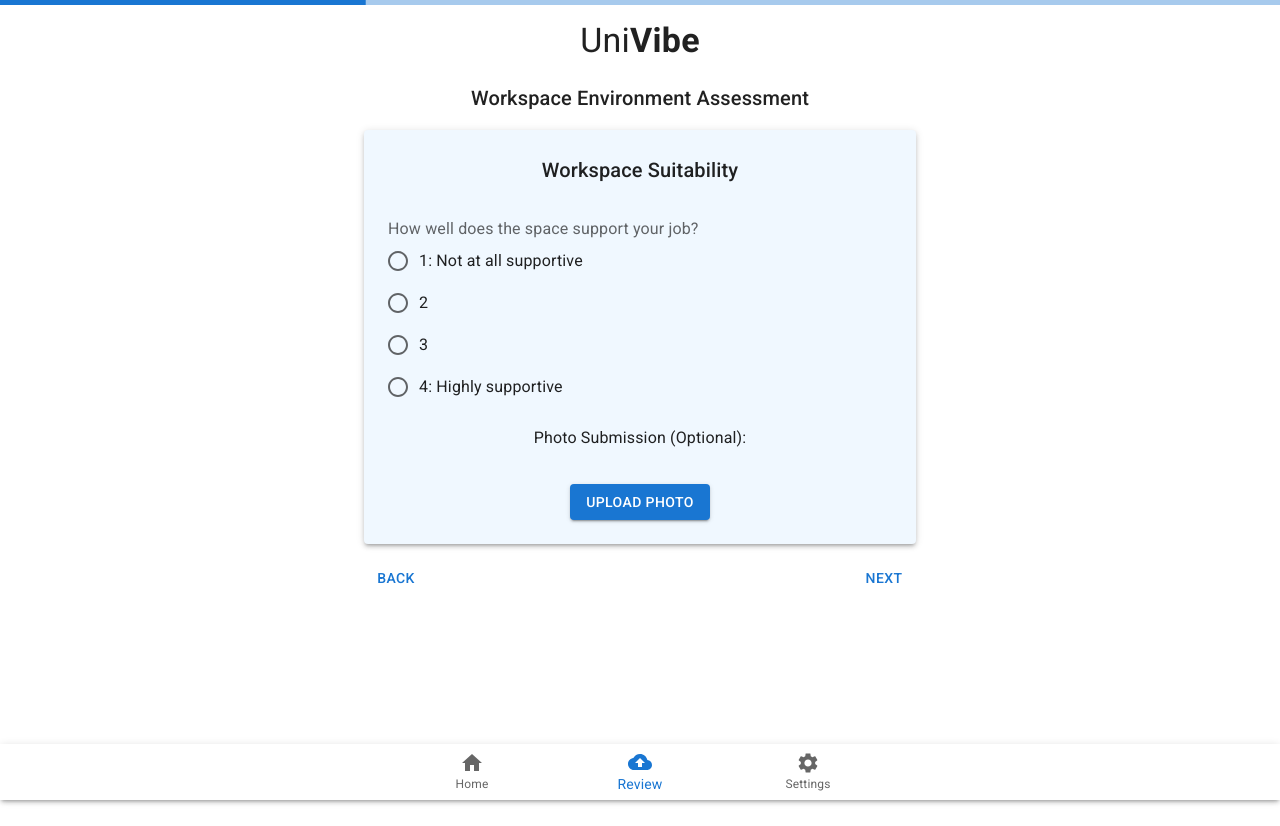
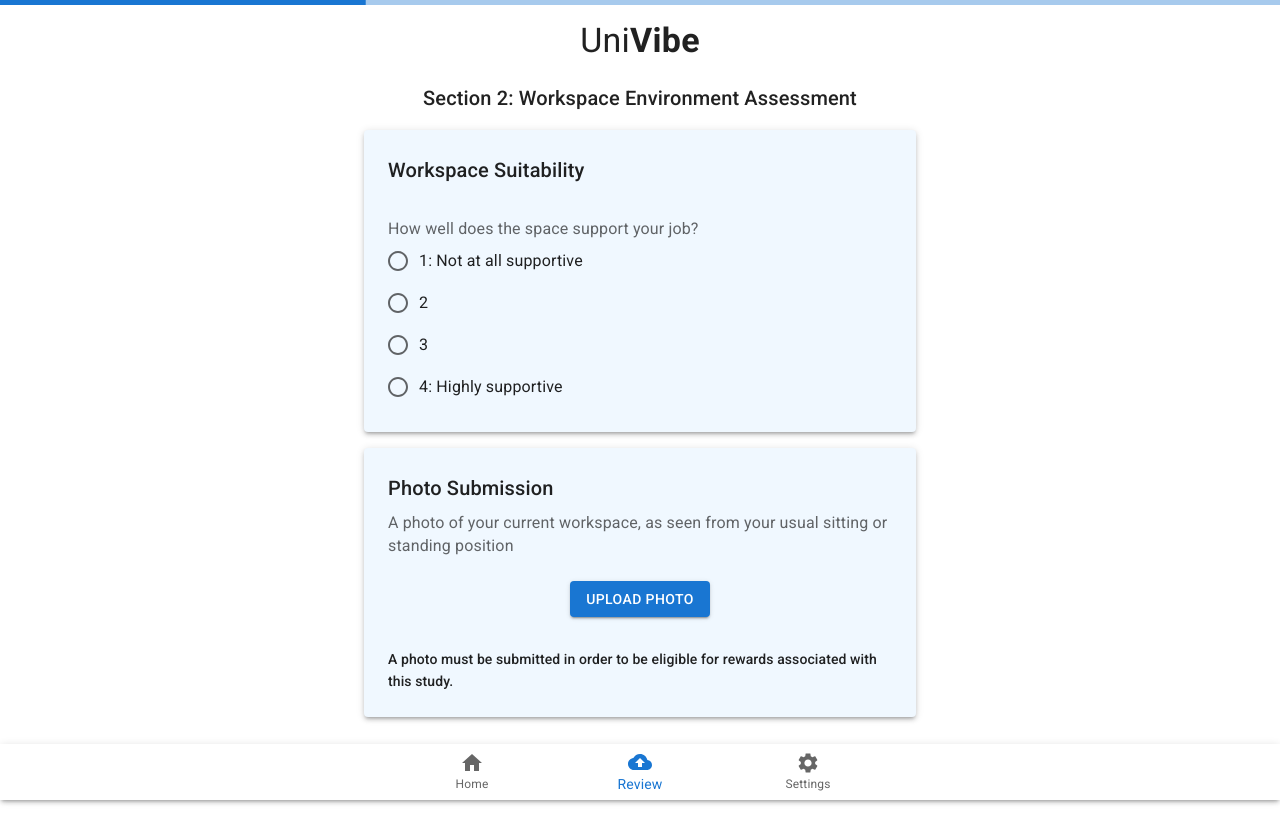
Before and after one commit to Achira-Oulu/univibe-frontend-v2, a React (Create React App) app: page /workspacequestionnaire in a window 1280 px wide. Both pictures are taken after a click on the button "NEXT". Before the commit the page ends 800 px from the top, so only its background shows below. Built offline with nearby package versions, Linux system fonts and the light colour scheme.

Commit message:
made a few changes

```diff
--- a/src/Review.js
+++ b/src/Review.js
@@ -110,7 +110,7 @@ const Review = () => {
         <Container maxWidth="sm" sx={{ display: 'flex', flexDirection: 'column', alignItems: 'center', justifyContent: 'center', height: '60vh' }}>
 
             <Typography variant="h6" align="center" gutterBottom>
-                Please enter the unique ID you've received at the end of the demographic questionnaire to get started. If you haven't filled it, please find it <Link href="https://docs.google.com/forms/d/1MXLTUxM9wh6h6Xb9kTYfFzErKJ0TeuHPp0V92q5Vqt4/edit#responses" underline="hover">here</Link>.
+                Please enter the unique ID you've received at the end of the demographic questionnaire to get started. If you haven't filled it, please find it <Link href="https://forms.gle/uDPMdZCamQBgo9CA7" underline="hover">here</Link>.
             </Typography>
             <Box
                 sx={{
--- a/src/WorkspaceQuestionnaire.js
+++ b/src/WorkspaceQuestionnaire.js
@@ -209,7 +209,7 @@ const WorkspaceQuestionnaire = () => {
             ) : (
                 <>
                     {renderSection()}
-                    <Box sx={{ display: 'flex', justifyContent: 'space-between', mt: 2 }}>
+                    <Box sx={{ display: 'flex', justifyContent: currentStep === 1 ? 'flex-end' : 'space-between', mt: 2 }}>
                         {currentStep > 1 && (
                             <Button onClick={() => setCurrentStep((prev) => prev - 1)}>Back</Button>
                         )}
--- a/src/questionnaire/SectionFive.js
+++ b/src/questionnaire/SectionFive.js
@@ -78,7 +78,7 @@ import { Typography, FormControl, FormLabel, RadioGroup, FormControlLabel, Radio
 const SectionFive = ({ responses, handleChange }) => {
     return (
         <>
-            <Typography variant="h6" sx={{ textAlign: 'center', my: 2 }}>Workspace Functionality</Typography>
+            <Typography variant="h6" sx={{ textAlign: 'center', my: 2 }}>Section 5: Workspace Functionality</Typography>
 
             {/* Social Activities Facilitation */}
             <Paper elevation={3} sx={{ p: 3, mt: 2, mb: 2, backgroundColor: '#f0f8ff' }}>
--- a/src/questionnaire/SectionFour.js
+++ b/src/questionnaire/SectionFour.js
@@ -73,14 +73,20 @@ import { Typography, FormControl, FormLabel, RadioGroup, FormControlLabel, Radio
 const SectionFour = ({ responses, handleChange, handleLocation }) => {
     return (
         <>
-            <Typography variant="h6" sx={{ textAlign: 'center', my: 2 }}>Specific Workspace Characteristics</Typography>
+            <Typography variant="h6" sx={{ textAlign: 'center', my: 2 }}>Section 4: Specific Workspace Characteristics</Typography>
 
             {/* Location Data */}
-            {/* <Paper elevation={3} sx={{ p: 3, mt: 2, mb: 2, backgroundColor: '#f0f8ff' }}> */}
-                <Box sx={{ display: 'flex', justifyContent: 'center', mt: 2 }}>
-                    <Button variant="contained" onClick={handleLocation} sx={{ mb: 2 }}>Allow Location Data</Button>
-                </Box>
-            {/* </Paper> */}
+            <Paper elevation={3} sx={{ p: 3, mt: 2, mb: 2, backgroundColor: '#f0f8ff' }}>
+                <Typography variant="h6" sx={{ mb: 2 }}>Location</Typography>
+                <FormLabel component="legend">Location of your current workspace</FormLabel>
+
+                    <Box sx={{ display: 'flex', justifyContent: 'center', mt: 2 }}>
+                        <Button variant="contained" onClick={handleLocation} sx={{ mb: 2 }}>Allow Location Data</Button>
+                    </Box>
+                    <Typography variant="subtitle2" align="left" sx={{ mt: 2 }}>
+        The location of your current workspace must be shared in order to be eligible for rewards associated with this study.
+      </Typography>
+            </Paper>
 
             {/* Inspiration */}
             <Paper elevation={3} sx={{ p: 3, mt: 2, mb: 2, backgroundColor: '#f0f8ff' }}>
--- a/src/questionnaire/SectionOne.js
+++ b/src/questionnaire/SectionOne.js
@@ -62,13 +62,13 @@ const SectionOne = ({ responses, handleChange }) => {
     <>
 
       <Typography variant="h6" sx={{ mb: 2, textAlign: 'center' }}>
-        Nature of Work and Workspace Suitability
+        Section 1: Nature of Work and Workspace Suitability
       </Typography>
 
       <Paper elevation={3} sx={{ p: 3, mb: 2, backgroundColor: '#f0f8ff' }}>
       <Typography variant="h6" sx={{ mb: 2 }}>Workspace Suitability</Typography>
         <FormControl component="fieldset">
-          <FormLabel component="legend">Nature of Current Work Assignment:</FormLabel>
+          <FormLabel component="legend">What is the nature of your current work assignment:</FormLabel>
           <RadioGroup
             name="natureOfWork"
             value={responses.natureOfWork}
@@ -85,15 +85,14 @@ const SectionOne = ({ responses, handleChange }) => {
         <Typography variant="h6" sx={{ mb: 2 }}>Workspace Composition</Typography>
 
           <FormControl component="fieldset">
-            <FormLabel component="legend">Are you alone in this space, or are other people unrelated to your your current task?
-</FormLabel>
+            <FormLabel component="legend">Are you alone in this space, or are there other people unrelated to your your current task? </FormLabel>
             <RadioGroup
               name="workspaceComposition"
               value={responses.workspaceComposition}
               onChange={handleChange}
             >
               <FormControlLabel value="alone" control={<Radio />} label="Alone" />
-              <FormControlLabel value="othersPresent" control={<Radio />} label="Others present not related to the job" />
+              <FormControlLabel value="othersPresent" control={<Radio />} label="Others present, but not related to the my work" />
             </RadioGroup>
           </FormControl>
         </Paper>
--- a/src/questionnaire/SectionSeven.js
+++ b/src/questionnaire/SectionSeven.js
@@ -5,7 +5,7 @@ const SectionSeven = ({ responses, handleChange }) => {
     return (
         <div>
             <Paper elevation={3} sx={{ p: 3, mt: 2, mb: 2, backgroundColor: '#f0f8ff' }}>
-           <Typography variant="h6" sx={{ textAlign: 'center', my: 2 }}>Open-Ended Feedback</Typography>
+           <Typography variant="h6" sx={{ textAlign: 'center', my: 2 }}>Section 7: Open-Ended Feedback</Typography>
 
            <FormLabel component="legend">Any other comments, suggestions or recommendations for improvements about the workspace??</FormLabel>
 
--- a/src/questionnaire/SectionSix.js
+++ b/src/questionnaire/SectionSix.js
@@ -76,36 +76,13 @@ import {
 //   },
 // };
 
-const radioStyle = {
-  '&.MuiRadio-root': {
-    // Style for the default state (unchecked)
-    color: 'primary.main', // or use your theme's default color
-    '&:hover': {
-      backgroundColor: 'white', // Only apply the hover background to the button itself
-      '& .MuiSvgIcon-root': { // Ensure the SVG icon does not change color on hover
-        backgroundColor: 'transparent',
-      },
-    },
-  },
-  '&.Mui-checked': {
-    // Style for the checked state
-    '& .MuiSvgIcon-root': { // No background change for the checked state
-      backgroundColor: 'transparent',
-    },
-  },
-  '& .MuiSvgIcon-root': { // Style for the icon in its default state (unchecked)
-    backgroundColor: 'white', // White background for the icon circle
-    borderRadius: '50%', // Round shape
-  },
-};
-
 
 
 const SectionSix = ({ responses, handleChange, handleCheckboxChange }) => {
   return (
     <>
       <Typography variant="h6" sx={{ textAlign: 'center', my: 2 }}>
-        Emotional and Community Connection
+        Section 6: Emotional and Community Connection
       </Typography>
 
       {/* Calmness */}
@@ -118,10 +95,10 @@ const SectionSix = ({ responses, handleChange, handleCheckboxChange }) => {
             value={responses.calmness}
             onChange={handleChange}
           >
-            <FormControlLabel value="1" control={<Radio  sx={{...radioStyle}}/>} label="1: Not calm at all" />
-            <FormControlLabel value="2" control={<Radio sx={{...radioStyle}}/>} label="2" />
-            <FormControlLabel value="3" control={<Radio sx={{...radioStyle}}/>} label="3" />
-            <FormControlLabel value="4" control={<Radio sx={{...radioStyle}}/>} label="4: Very calm" />
+            <FormControlLabel value="1" control={<Radio />} label="1: Not calm at all" />
+            <FormControlLabel value="2" control={<Radio />} label="2" />
+            <FormControlLabel value="3" control={<Radio />} label="3" />
+            <FormControlLabel value="4" control={<Radio />} label="4: Very calm" />
           </RadioGroup>
         </FormControl>
       </Paper>
@@ -156,7 +133,7 @@ const SectionSix = ({ responses, handleChange, handleCheckboxChange }) => {
           onChange={handleChange}
           fullWidth
           margin="normal"
-          helperText="dfafda"
+          // helperText="dfafda"
           variant='outlined'
           InputProps={{ // Use the InputProps to target the input specifically
             style: {
--- a/src/questionnaire/SectionThree.js
+++ b/src/questionnaire/SectionThree.js
@@ -52,7 +52,7 @@ const SectionThree = ({ responses, handleChange }) => {
     return (
         <>
 
-<Typography variant="h6" sx={{ textAlign: 'center', my: 2 }}>Functional and Emotional Workspace Attributes</Typography>
+<Typography variant="h6" sx={{ textAlign: 'center', my: 2 }}>Section 3: Functional and Emotional Workspace Attributes</Typography>
             <Paper elevation={3} sx={{ p: 3, mt: 2, mb: 2, backgroundColor: '#f0f8ff' }}>
                 <Typography variant="h6" sx={{ mb: 2 }}>Person-Environment Fit</Typography>
 
--- a/src/questionnaire/SectionTwo.js
+++ b/src/questionnaire/SectionTwo.js
@@ -65,16 +65,31 @@ import {
   Radio,
   Button,
   Paper,
-  Box
+  Box,
+  Tooltip
 } from '@mui/material';
+
+import { styled } from '@mui/material/styles';
+
+
+
+const StyledImage = styled('img')({
+  maxWidth: '100%', // Maximum width is 100% of the parent
+  height: 'auto', // Height is automatic to maintain aspect ratio
+  display: 'block', // Display block to remove any extra space around the image
+  marginTop: '20px', // Optional: add space above the image
+  // You can add more styles if necessary
+});
+
+
 
 const SectionTwo = ({ responses, handleChange, handleImageChange }) => {
   return (
     <>
-    <Typography variant="h6" sx={{ textAlign: 'center', my: 2 }}>Workspace Environment Assessment</Typography>
+    <Typography variant="h6" sx={{ textAlign: 'center', my: 2 }}>Section 2: Workspace Environment Assessment</Typography>
     <Paper elevation={3} sx={{ p: 3, mt: 2, mb: 2, backgroundColor: '#f0f8ff' }} component="section">
-      <Typography variant="h6" align="center" gutterBottom>
-      Workspace Suitability
+      <Typography variant="h6"  gutterBottom>
+        Workspace Suitability
       </Typography>
 
       <FormControl component="fieldset" sx={{ mt: 3 }}>
@@ -91,17 +106,21 @@ const SectionTwo = ({ responses, handleChange, handleImageChange }) => {
           <FormControlLabel value="4" control={<Radio />} label="4: Highly supportive" />
         </RadioGroup>
       </FormControl>
+    </Paper>
 
-      <Typography variant="subtitle1" align="center" sx={{ mt: 2 }}>
-        Photo Submission (Optional):
+    <Paper elevation={3} sx={{ p: 3, mt: 2, mb: 2, backgroundColor: '#f0f8ff' }} component="section">
+      <Typography variant="h6"  gutterBottom>
+        Photo Submission
       </Typography>
+      <FormLabel component="legend">A photo of your current workspace, as seen from your usual sitting or standing position</FormLabel>
 
       <Box sx={{ display: 'flex', justifyContent: 'center', mt: 2 }}>
+        <Tooltip title="Please ensure the photo is clear and well-lit. Maximum file size: 5MB.">
         <Button
           variant="contained"
           component="label"
           sx={{
-            mt: 2,
+            mt: 1,
             backgroundColor: 'primary.main',
             '&:hover': {
               backgroundColor: 'primary.dark',
@@ -120,9 +139,15 @@ const SectionTwo = ({ responses, handleChange, handleImageChange }) => {
             onChange={handleImageChange}
           />
         </Button>
+
+        </Tooltip>
       </Box>
-      {responses.photo && (
-        <div sx={{ mt: 2 }}>
+
+      <Typography variant="subtitle2" align="left" sx={{ mt: 4 }}>
+        A photo must be submitted in order to be eligible for rewards associated with this study.
+      </Typography>
+      {/* {responses.photo && (
+        <div sx={{ mt: 2, overflow: 'hidden'  }}>
           <img
             src={URL.createObjectURL(responses.photo)}
             alt="Workspace"
@@ -134,6 +159,14 @@ const SectionTwo = ({ responses, handleChange, handleImageChange }) => {
             }}
           />
         </div>
+      )} */}
+      {responses.photo && (
+        <Box sx={{ mt: 2, overflow: 'hidden' }}>
+          <StyledImage
+            src={URL.createObjectURL(responses.photo)}
+            alt="Workspace"
+          />
+        </Box>
       )}
     </Paper>
     </>
```
Also changed, not shown: src/Settings.js (+90 -0 lines).
